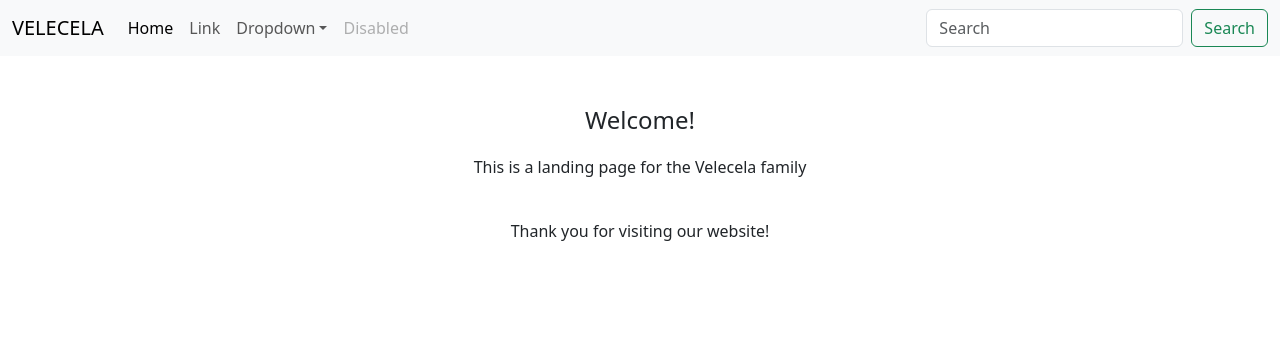
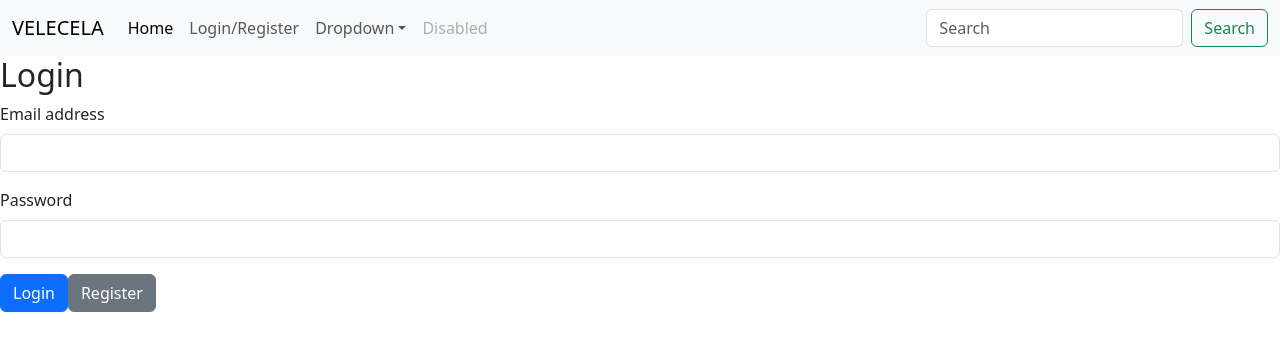
Before and after one commit to flaviovelecela/velecela-internal, a React (Create React App) app: page /login in a window 1280 px wide. Shown: the top 350 px of the page. Built offline with nearby package versions, Linux system fonts and the light colour scheme; no server answers.

Commit message:
Added authentication

```diff
--- a/package.json
+++ b/package.json
@@ -8,6 +8,8 @@
     "@testing-library/react": "^13.4.0",
     "@testing-library/user-event": "^13.5.0",
     "bootstrap": "^5.3.3",
+    "express": "^4.19.2",
+    "firebase": "^10.12.2",
     "react": "^18.3.1",
     "react-bootstrap": "^2.10.2",
     "react-bootstrap-validation": "^0.1.11",
@@ -19,7 +21,7 @@
     "web-vitals": "^2.1.4"
   },
   "scripts": {
-    "start": "react-scripts start",
+    "start": "set PORT=2095 && react-scripts start",
     "build": "react-scripts build",
     "test": "react-scripts test",
     "eject": "react-scripts eject"
--- a/src/App.js
+++ b/src/App.js
@@ -1,28 +1,37 @@
-import './App.css'
+import './App.css';
 
 import LandingPage from './Components/landing-page/landing-page';
 import Navbar from './Components/navigation-page/navigation';
 import TestPage from './Components/webpages/test/test';
 import PhotoGallery from './Components/webpages/gallery/photo-gallery';
+import Login from './Components/webpages/login/login';
+import Register from './Components/webpages/login/register';
+import userPage from './Components/webpages/user/home';
+
+import { AuthProvider } from './Context/AuthContext'; // Ensure the path is correct
 
 import {
   BrowserRouter as Router,
   Routes,
   Route
-} from "react-router-dom"
-
+} from "react-router-dom";
 
 function App() {
   return (
     <div>
       <Router>
+        <AuthProvider> {/* Wrap the components inside Router with AuthProvider */}
           <Navbar />
           <Routes>
             <Route path='*' element={<LandingPage />} />
-          <Route path='/' exact={true} element={<LandingPage />} />
+            <Route path='/' element={<LandingPage />} /> {/* Removed exact as it's unnecessary in React Router v6 */}
             <Route path='/test' element={<TestPage />} />
             <Route path='/gallery' element={<PhotoGallery />} />
+            <Route path='/login' element={<Login />} />
+            <Route path='/register' element={<Register />} />
+            <Route path='userPage' element={<userPage />} />
           </Routes>
+        </AuthProvider>
       </Router>
     </div>
   );
--- /dev/null
+++ b/src/Components/Firebase/auth.js
@@ -0,0 +1,16 @@
+import { initializeApp } from "firebase/app";
+import { getAuth } from "firebase/auth";  // Import the Auth module
+
+const firebaseConfig = {
+  apiKey: "AIzaSyBw5VUTh-BuBO5JV2yfH5THomY7vXnX-v4",
+  authDomain: "velecela-internal.firebaseapp.com",
+  projectId: "velecela-internal",
+  storageBucket: "velecela-internal.appspot.com",
+  messagingSenderId: "99865457197",
+  appId: "1:99865457197:web:bd7aca689c7f236ecf3ea4"
+};
+
+const app = initializeApp(firebaseConfig);
+const auth = getAuth(app);  // Initialize Firebase Authentication
+
+export { auth };
--- /dev/null
+++ b/src/Components/Firebase/firebase-config.js
@@ -0,0 +1,20 @@
+// Import the functions you need from the SDKs you need
+import { initializeApp } from "firebase/app";
+import { getAuth } from "firebase/auth";  // Import the Auth service
+
+// Your web app's Firebase configuration
+const firebaseConfig = {
+  apiKey: "AIzaSyBw5VUTh-BuBO5JV2yfH5THomY7vXnX-v4",
+  authDomain: "velecela-internal.firebaseapp.com",
+  projectId: "velecela-internal",
+  storageBucket: "velecela-internal.appspot.com",
+  messagingSenderId: "99865457197",
+  appId: "1:99865457197:web:bd7aca689c7f236ecf3ea4"
+};
+
+// Initialize Firebase
+const app = initializeApp(firebaseConfig);
+
+// Initialize Firebase Authentication and export it
+const auth = getAuth(app);
+export { auth };
--- a/src/Components/navigation-page/navigation.css
+++ b/src/Components/navigation-page/navigation.css
@@ -0,0 +1,5 @@
+.nav-link.disabled {
+    color: #ccc; /* Gray out the link */
+    pointer-events: none; /* Prevent click events */
+    cursor: default; /* Show default cursor instead of pointer */
+  }
--- a/src/Components/navigation-page/navigation.js
+++ b/src/Components/navigation-page/navigation.js
@@ -1,10 +1,18 @@
 import React from 'react';
 import { Link } from 'react-router-dom';
-import 'bootstrap/dist/css/bootstrap.min.css';
-import 'bootstrap/dist/js/bootstrap.bundle.min';
+import { useAuth } from '../../Context/AuthContext';
 
+function Navigation() {
+  const { currentUser } = useAuth();
 
-function navigation() {
+  // Function to prevent navigation
+  const handleDisabledClick = (event) => {
+    if (!currentUser) {
+      event.preventDefault();
+      alert("You need to be logged in to access this.");
+    }
+  };
+
   return (
     <nav className="navbar navbar-expand-lg bg-body-tertiary">
       <div className="container-fluid">
@@ -18,7 +26,7 @@ function navigation() {
               <Link className="nav-link active" aria-current="page" to="/">Home</Link>
             </li>
             <li className="nav-item">
-              <Link className="nav-link" to="/">Link</Link>
+              <Link className="nav-link" to="/login">Login/Register</Link>
             </li>
             <li className="nav-item dropdown">
               <Link className="nav-link dropdown-toggle" to="#" role="button" data-bs-toggle="dropdown" aria-expanded="false">
@@ -32,7 +40,7 @@ function navigation() {
               </ul>
             </li>
             <li className="nav-item">
-              <Link className="nav-link disabled" to="#" aria-disabled="true">Disabled</Link>
+              <Link className={`nav-link ${!currentUser ? 'disabled' : ''}`} onClick={handleDisabledClick} to="/userPage">Disabled</Link>
             </li>
           </ul>
           <form className="d-flex" role="search">
@@ -45,4 +53,4 @@ function navigation() {
   );
 }
 
-export default navigation;
+export default Navigation;
--- /dev/null
+++ b/src/Components/webpages/login/login.js
@@ -0,0 +1,55 @@
+import React, { useState } from 'react';
+import { useNavigate } from 'react-router-dom';
+import { auth } from '../../Firebase/firebase-config';
+import { signInWithEmailAndPassword } from "firebase/auth";
+
+function Login() {
+  const [email, setEmail] = useState('');
+  const [password, setPassword] = useState('');
+  const navigate = useNavigate();
+
+  const handleLogin = async (event) => {
+    event.preventDefault();
+    try {
+      await signInWithEmailAndPassword(auth, email, password);
+      navigate('/'); // Redirects to home after successful login
+      console.log('Login successful');
+    } catch (error) {
+      alert("Login failed: " + error.message);
+    }
+  };
+
+  return (
+    <div className="login-form">
+      <form onSubmit={handleLogin}>
+        <h2>Login</h2>
+        <div className="mb-3">
+          <label htmlFor="email" className="form-label">Email address</label>
+          <input
+            type="email"
+            className="form-control"
+            id="email"
+            value={email}
+            onChange={(e) => setEmail(e.target.value)}
+            required
+          />
+        </div>
+        <div className="mb-3">
+          <label htmlFor="password" className="form-label">Password</label>
+          <input
+            type="password"
+            className="form-control"
+            id="password"
+            value={password}
+            onChange={(e) => setPassword(e.target.value)}
+            required
+          />
+        </div>
+        <button type="submit" className="btn btn-primary">Login</button>
+        <button type="button" className="btn btn-secondary" onClick={() => navigate('/register')}>Register</button>
+      </form>
+    </div>
+  );
+}
+
+export default Login;
--- /dev/null
+++ b/src/Components/webpages/login/register.js
@@ -0,0 +1,54 @@
+import React, { useState } from 'react';
+import { useNavigate } from 'react-router-dom';
+import { auth } from '../../Firebase/firebase-config'; // adjust the path as necessary
+import { createUserWithEmailAndPassword } from "firebase/auth";
+
+function Register() {
+  const [email, setEmail] = useState('');
+  const [password, setPassword] = useState('');
+  const navigate = useNavigate();
+
+  const handleRegister = async (event) => {
+    event.preventDefault();
+    try {
+      const userCredential = await createUserWithEmailAndPassword(auth, email, password);
+      console.log("User registered:", userCredential.user);
+      navigate('/'); // Redirects to home after registration or a specific 'welcome' page
+    } catch (error) {
+      alert("Registration failed: " + error.message);
+    }
+  };
+
+  return (
+    <div className="registration-form">
+      <form onSubmit={handleRegister}>
+        <h2>Register</h2>
+        <div className="mb-3">
+          <label htmlFor="email" className="form-label">Email address</label>
+          <input
+            type="email"
+            className="form-control"
+            id="email"
+            value={email}
+            onChange={(e) => setEmail(e.target.value)}
+            required
+          />
+        </div>
+        <div className="mb-3">
+          <label htmlFor="password" className="form-label">Password</label>
+          <input
+            type="password"
+            className="form-control"
+            id="password"
+            value={password}
+            onChange={(e) => setPassword(e.target.value)}
+            required
+          />
+        </div>
+        <button type="submit" className="btn btn-primary">Register</button>
+      </form>
+    </div>
+  );
+}
+
+export default Register;
--- /dev/null
+++ b/src/Components/webpages/user/home.js
@@ -0,0 +1,16 @@
+import React from 'react';
+
+function userPage() {
+  return (
+    <div style={{ textAlign: 'center', margin: '50px' }}>
+      <h1>test</h1>
+      <div style={{ margin: 'auto', maxWidth: '600px' }}>
+      <p>
+      This is a test page for signed in users.
+      </p>
+      </div>
+    </div>
+  );
+}
+
+export default userPage;
--- /dev/null
+++ b/src/Context/AuthContext.js
@@ -0,0 +1,28 @@
+// src/contexts/AuthContext.js
+import React, { createContext, useContext, useEffect, useState } from 'react';
+import { auth } from '../Components/Firebase/firebase-config'; // adjust the path as needed
+import { onAuthStateChanged } from 'firebase/auth';
+
+const AuthContext = createContext(null);
+
+export const useAuth = () => {
+  return useContext(AuthContext);
+};
+
+export const AuthProvider = ({ children }) => {
+  const [currentUser, setCurrentUser] = useState(null);
+
+  useEffect(() => {
+    const unsubscribe = onAuthStateChanged(auth, (user) => {
+      setCurrentUser(user);
+    });
+
+    return unsubscribe; // Make sure we unsubscribe on component unmount
+  }, []);
+
+  return (
+    <AuthContext.Provider value={{ currentUser }}>
+      {children}
+    </AuthContext.Provider>
+  );
+};
```
Also changed, not shown: server.js (added, +17 -0 lines), 1 other file (tests, documents, lock files or other folders). Lines whose indentation alone changed are shown as unchanged.
